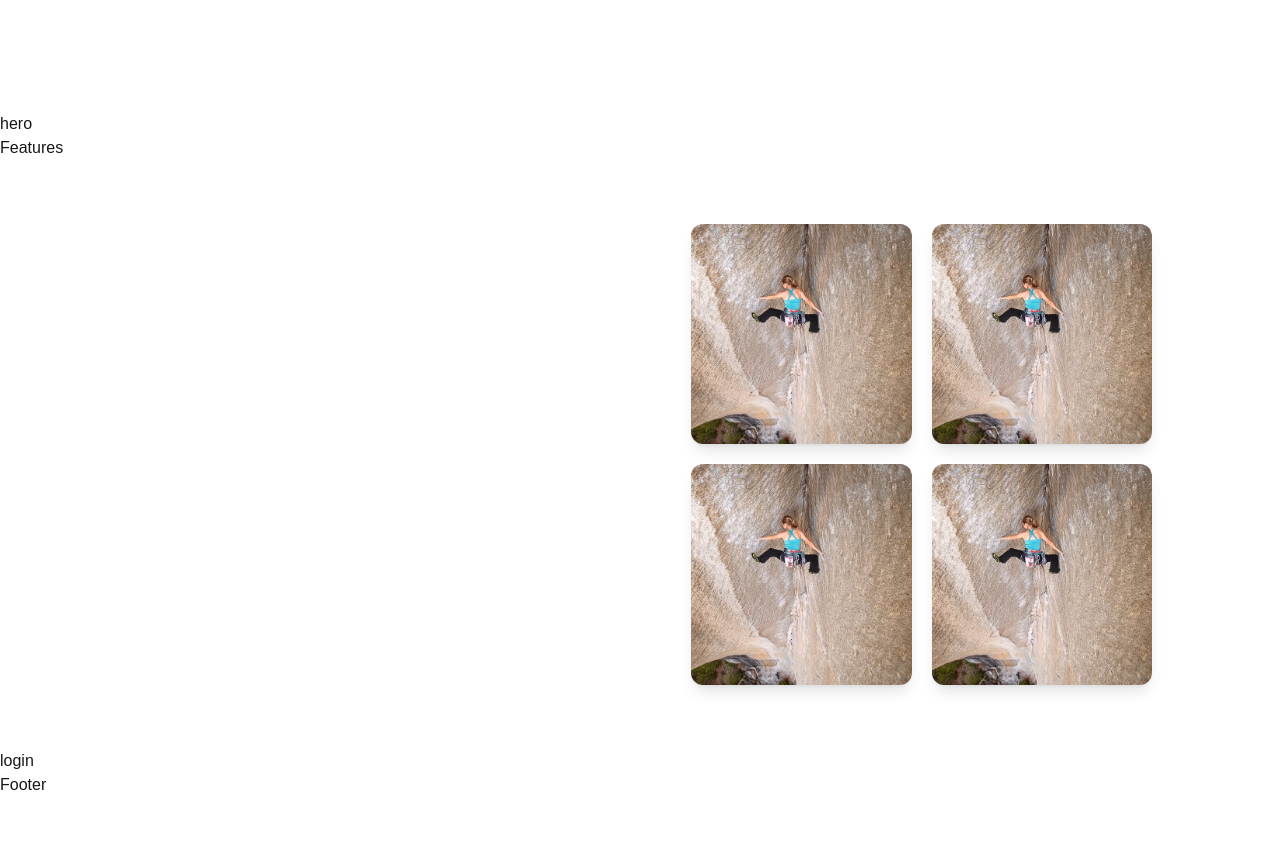
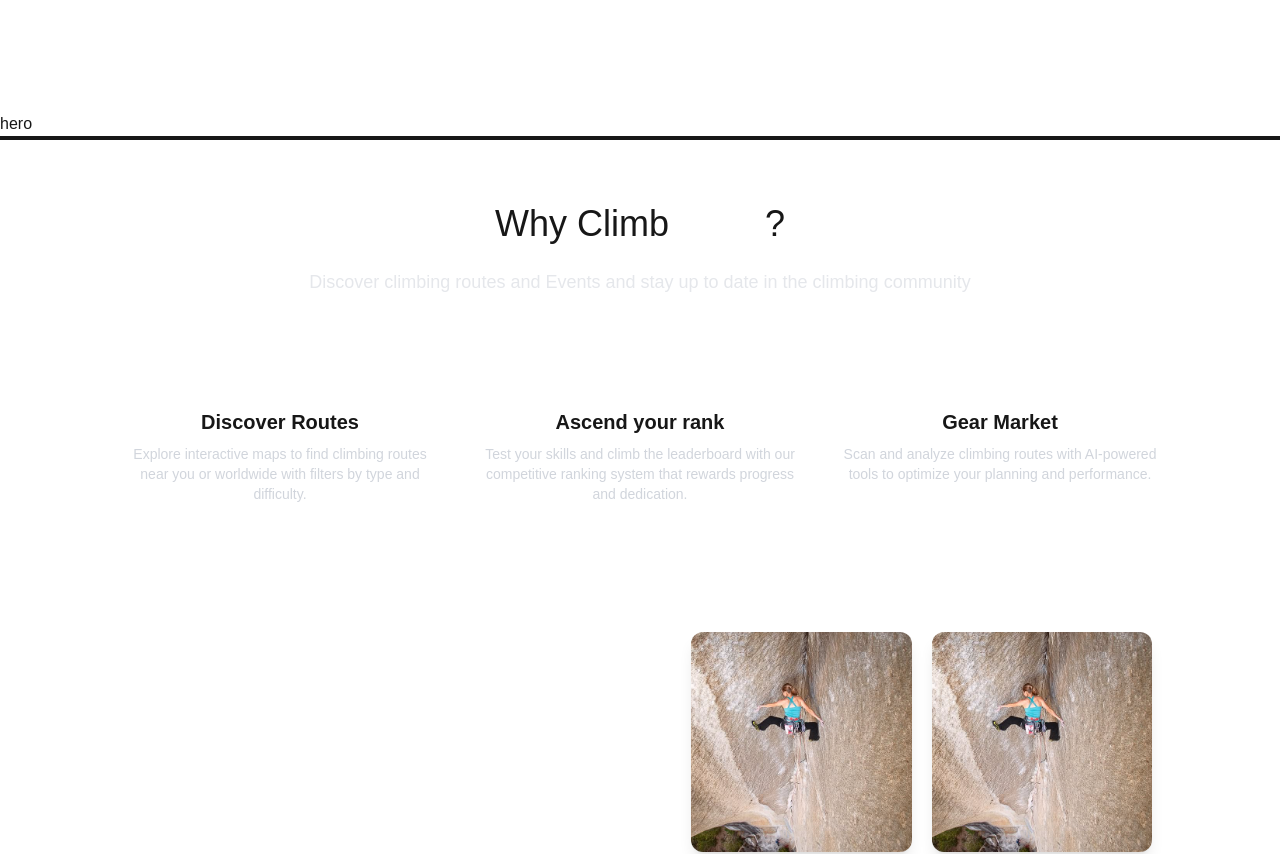
Before and after one commit to kirmitatom/climbscope, a Next.js app in the folder climbscope-web/: page / in a window 1280 px wide. Shown: the top 854 px of the page. Before the commit the page ends 800 px from the top, so only its background shows below. Built offline with nearby package versions, Linux system fonts and the light colour scheme.

Commit message:
completed the features section

```diff
--- a/climbscope-web/componenets/Features.tsx
+++ b/climbscope-web/componenets/Features.tsx
@@ -1,9 +1,41 @@
-import React from 'react'
+import React from "react";
 
 const Features = () => {
   return (
-    <div>Features</div>
-  )
-}
+    <section className="text-center py-16 px-5 bg-secondary border-t-4 border-textDark">
+      <h2 className="text-4xl font-medium font-header mb-6 text-textDark animate-fadeInUp">
+        Why Climb<span className="text-white">scope</span>?
+      </h2>
+      <p className="text-lg text-gray-200 max-w-3xl mx-auto mb-12">
+        Discover climbing routes and Events and stay up to date in the climbing community
+      </p>
+      <div className="flex flex-wrap justify-center gap-10">
+        <div className="flex flex-col items-center text-center max-w-xs">
+          <div className="bg-textDark text-white w-12 h-12 rounded-full flex items-center justify-center text-lg mb-4">1</div>
+          <h3 className="font-body text-xl font-semibold text-textDark mb-2">Discover Routes</h3>
+          <p className="text-sm text-gray-300">
+            Explore interactive maps to find climbing routes near you or worldwide with filters by type and difficulty.
+          </p>
+        </div>
 
-export default Features
+        <div className="flex flex-col items-center text-center max-w-xs">
+          <div className="bg-textDark text-white w-12 h-12 rounded-full flex items-center justify-center text-lg mb-4">2</div>
+          <h3 className="font-body text-xl font-semibold text-textDark mb-2">Ascend your rank</h3>
+          <p className="text-sm text-gray-300">
+            Test your skills and climb the leaderboard with our competitive ranking system that rewards progress and dedication.
+          </p>
+        </div>
+
+        <div className="flex flex-col items-center text-center max-w-xs">
+          <div className="bg-textDark text-white w-12 h-12 rounded-full flex items-center justify-center text-lg mb-4">3</div>
+          <h3 className="font-body text-xl font-semibold text-textDark mb-2">Gear Market</h3>
+          <p className="text-sm text-gray-300">
+            Scan and analyze climbing routes with AI-powered tools to optimize your planning and performance.
+          </p>
+        </div>
+      </div>
+    </section>
+  );
+};
+
+export default Features;
```
